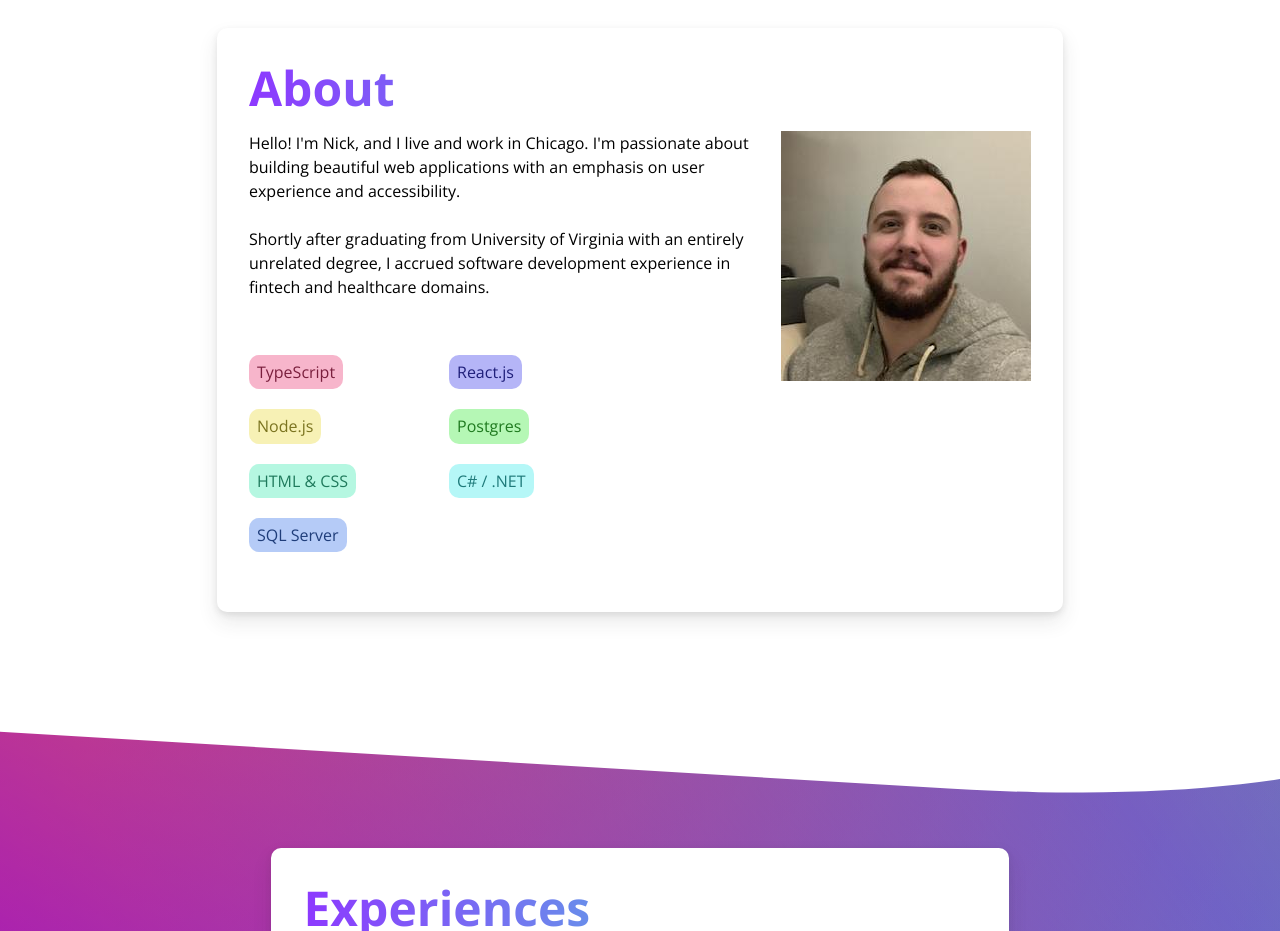
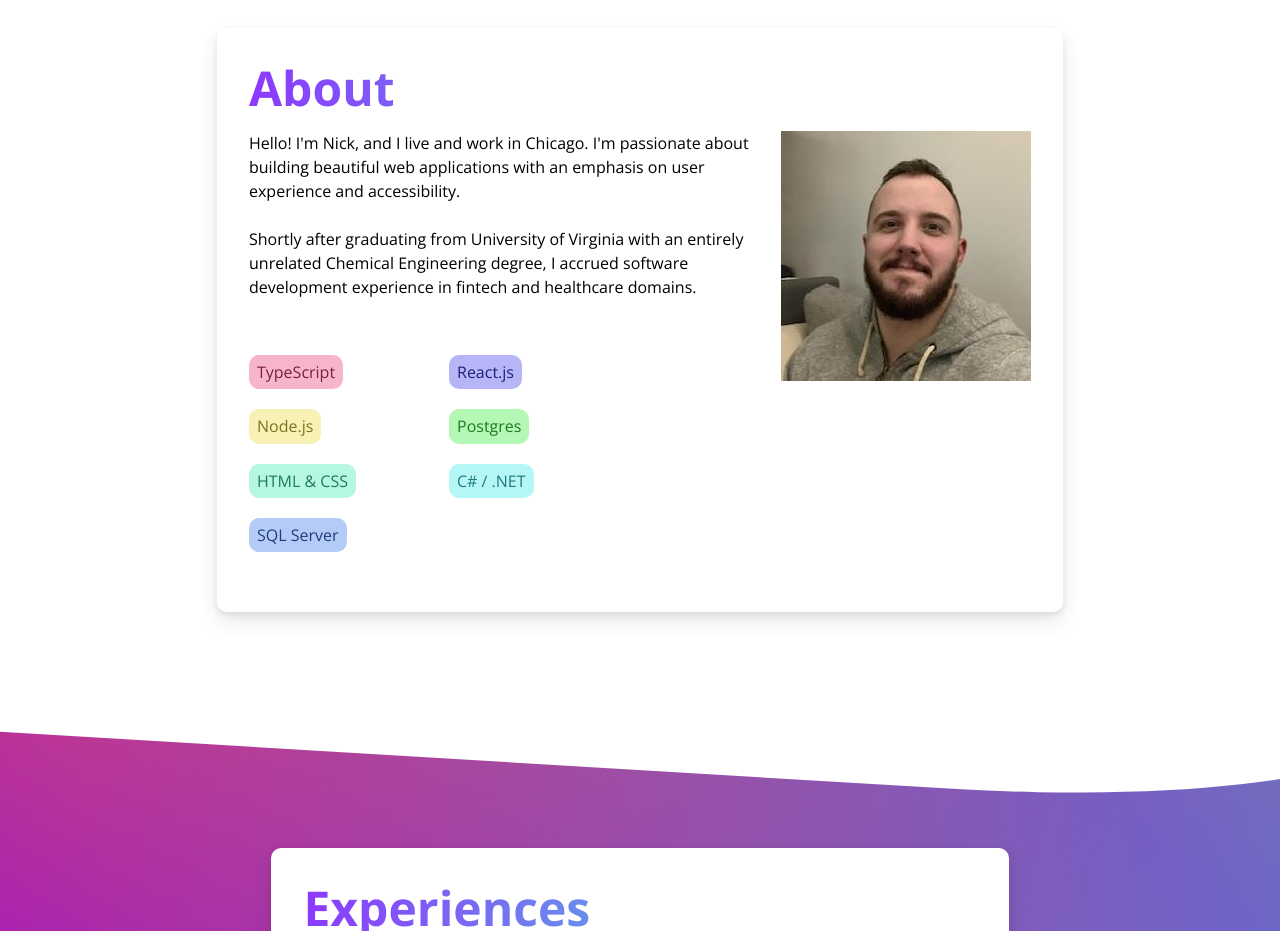
Before and after one commit to nickjmorrow/portfolio, a Next.js app: page / in a window 1280 px wide. Shown: the part 880-1811 px from the top of the page. Built offline with nearby package versions, Linux system fonts and the light colour scheme.

Commit message:
Specify degree as Chemical Engineering.

```diff
--- a/modules/about/About.tsx
+++ b/modules/about/About.tsx
@@ -22,8 +22,8 @@ export const About: React.FC = () => {
               experience and accessibility. <br />
               <br />
               Shortly after graduating from University of Virginia with an
-              entirely unrelated degree, I accrued software development experience in fintech and
-              healthcare domains.
+              entirely unrelated Chemical Engineering degree, I accrued software
+              development experience in fintech and healthcare domains.
             </Content>
             <Skills />
           </Left>
```
